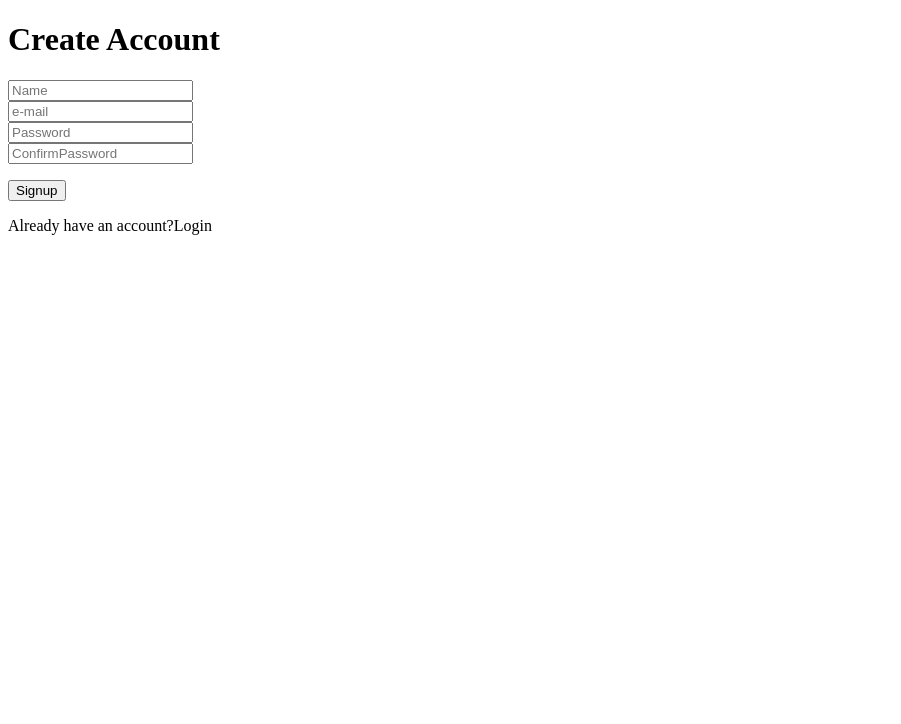
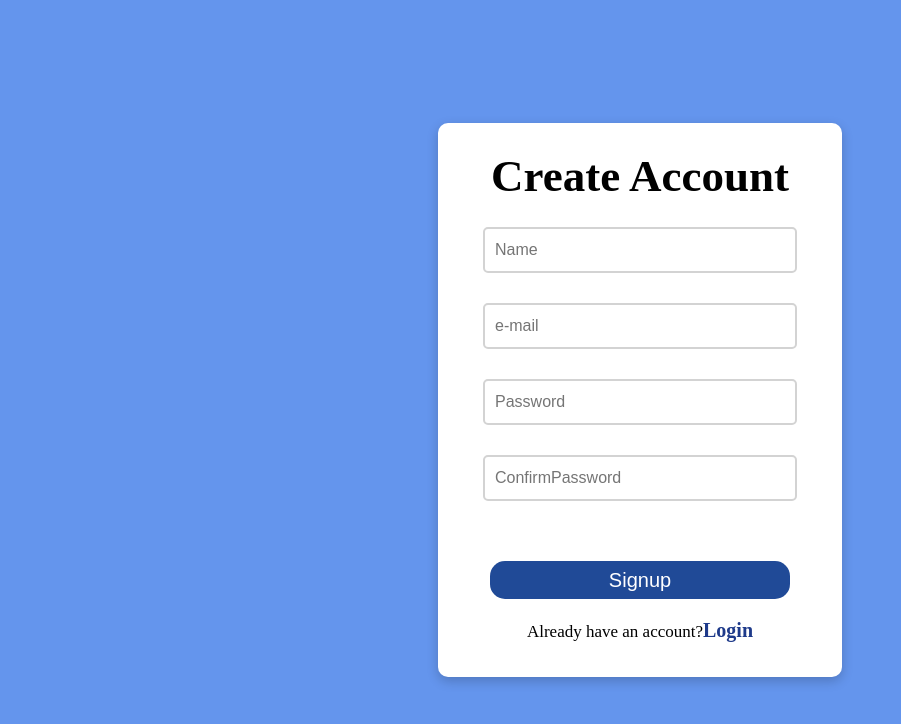
Before and after one commit to Sreelekha-11/tic-tac-toe, a plain HTML site: page create.html in a window 1280 px wide. Shown: the whole page, without its empty margins (0-901 px from the left). Drawn offline with Linux system fonts and the light colour scheme.

Commit message:
Update create.html

```diff
--- a/create.html
+++ b/create.html
@@ -5,7 +5,7 @@
     <meta charset="UTF-8">
     <meta name="viewport" content="width=device-width, initial-scale=1.0">
     <title>Create Account</title>
-    <link rel="stylesheet" href="tic-tac-toe.css">
+    <link rel="stylesheet" href="style.css">
 
 
 </head>
@@ -28,4 +28,5 @@
     <script src="create.js"></script>
 </body>
 
+
 </html>
```
